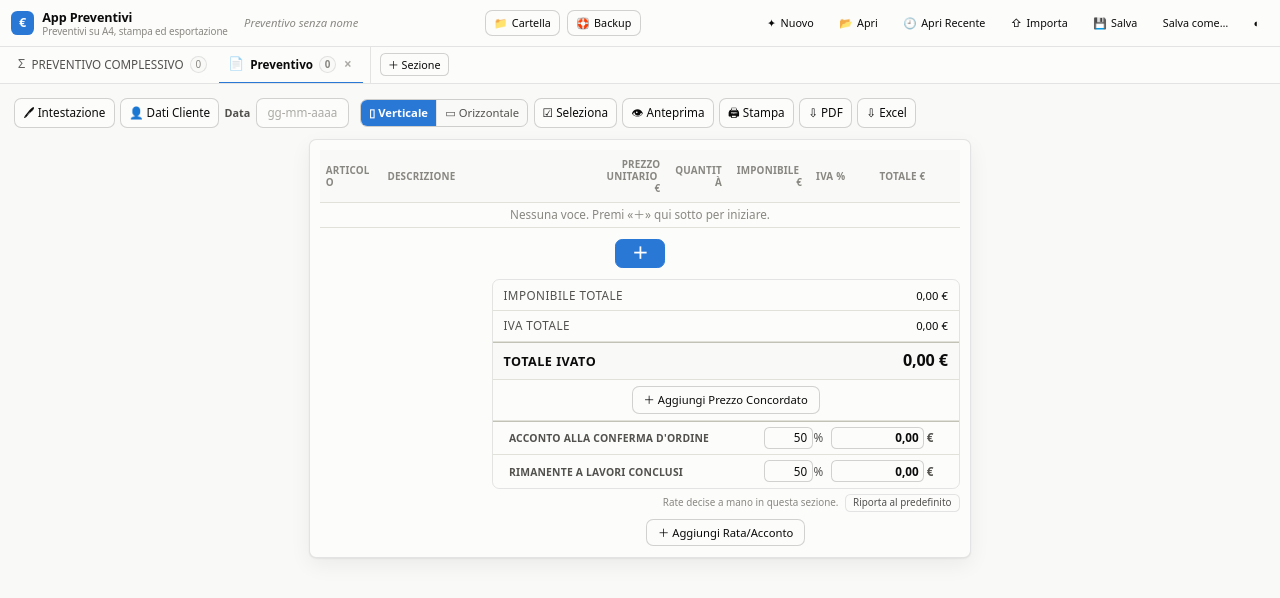
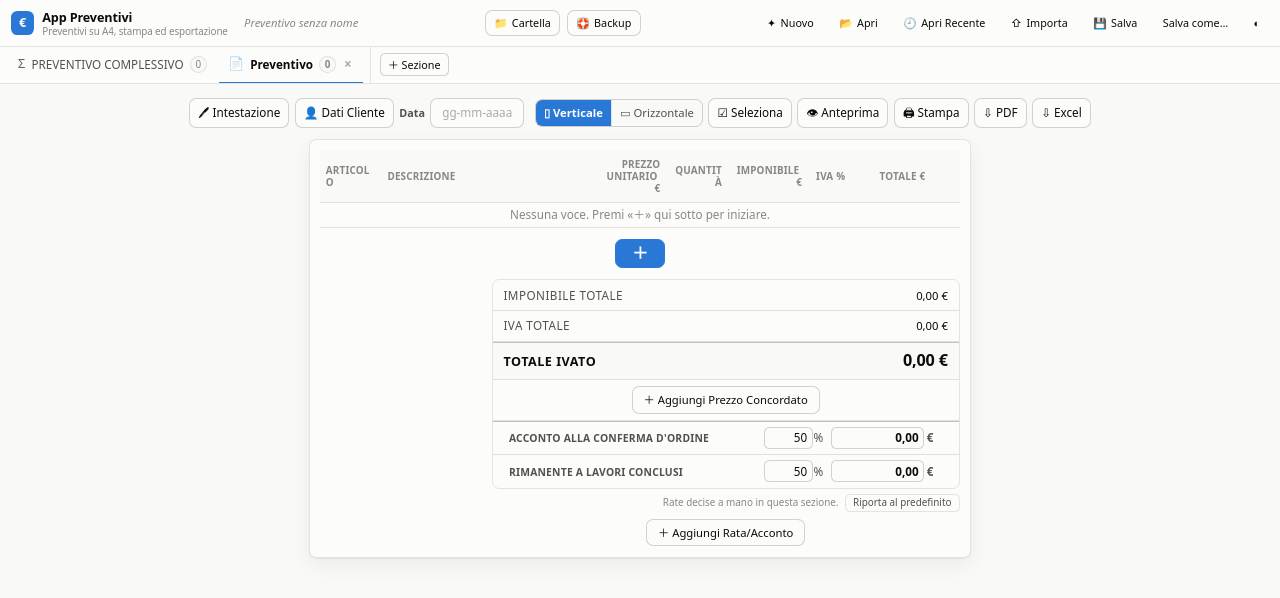
Before and after one commit to WaxStefanoMusic/App-Preventivi, a plain HTML site: page preventivi.html in a window 1280 px wide. Drawn offline with Linux system fonts and the light colour scheme.

Commit message:
Nelle sezioni i comandi stanno al centro
Allargando la barra a 1500px per farci stare la spunta del complessivo, nelle
sezioni — dove quella spunta non c'è — i tasti restavano ammucchiati a
sinistra dentro una barra molto più larga di loro. Lì ora si centrano: 211px
di spazio per parte alla finestra che l'app apre su uno schermo 1080p. Nel
complessivo, dove la spunta li porta quasi a filo, resta tutto com'era.

Co-Authored-By: Claude Opus 5 <noreply@anthropic.com>

```diff
--- a/App/package.json
+++ b/App/package.json
@@ -1,6 +1,6 @@
 {
   "name": "app-preventivi",
-  "version": "1.0.7",
+  "version": "1.0.8",
   "description": "App Preventivi — creazione, stampa ed esportazione di preventivi in formato A4",
   "main": "main.js",
   "author": "Mattew",
--- a/App/renderer/core.js
+++ b/App/renderer/core.js
@@ -745,7 +745,7 @@ function vistaPreventivo(){
   const conTab = complessivo && !sempl;      // la colonna della sezione
 
   return `
-  <div class="barra noprint">
+  <div class="barra noprint${complessivo?'':' centrata'}">
     ${complessivo?`<label class="btn spuntabarra" title="Al posto di tutte le voci mostra una riga per sezione, con il suo totale. I conti non cambiano.">
       <input type="checkbox" id="chkSemplice"${S.semplificato?' checked':''}>
       <span>Preventivo Complessivo Semplificato</span>
--- a/App/renderer/styles.css
+++ b/App/renderer/styles.css
@@ -232,6 +232,11 @@ main{flex:1;overflow:auto;padding:16px 16px 60px}
    riga, ed è il caso raro della finestra stretta — la riga resta intera */
 .barra::-webkit-scrollbar{height:0}
 .barra > *{flex:0 0 auto}
+/* Nelle sezioni la spunta del complessivo semplificato non c'è, e i comandi
+   riempiono meno della barra: lasciandoli partire da sinistra sembrano buttati
+   in un angolo. Lì si centrano. Nel complessivo, dove la spunta li porta quasi
+   a filo, restano dove sono. */
+.barra.centrata{justify-content:center}
 .barra button{padding:6px 9px}
 .barra .segbtns button{padding:5px 9px}
 .barra .sep{width:1px;align-self:stretch;background:var(--border);margin:2px 2px}
--- a/preventivi.html
+++ b/preventivi.html
@@ -238,6 +238,11 @@ main{flex:1;overflow:auto;padding:16px 16px 60px}
    riga, ed è il caso raro della finestra stretta — la riga resta intera */
 .barra::-webkit-scrollbar{height:0}
 .barra > *{flex:0 0 auto}
+/* Nelle sezioni la spunta del complessivo semplificato non c'è, e i comandi
+   riempiono meno della barra: lasciandoli partire da sinistra sembrano buttati
+   in un angolo. Lì si centrano. Nel complessivo, dove la spunta li porta quasi
+   a filo, restano dove sono. */
+.barra.centrata{justify-content:center}
 .barra button{padding:6px 9px}
 .barra .segbtns button{padding:5px 9px}
 .barra .sep{width:1px;align-self:stretch;background:var(--border);margin:2px 2px}
@@ -1598,7 +1603,7 @@ function vistaPreventivo(){
   const conTab = complessivo && !sempl;      // la colonna della sezione
 
   return `
-  <div class="barra noprint">
+  <div class="barra noprint${complessivo?'':' centrata'}">
     ${complessivo?`<label class="btn spuntabarra" title="Al posto di tutte le voci mostra una riga per sezione, con il suo totale. I conti non cambiano.">
       <input type="checkbox" id="chkSemplice"${S.semplificato?' checked':''}>
       <span>Preventivo Complessivo Semplificato</span>
```
